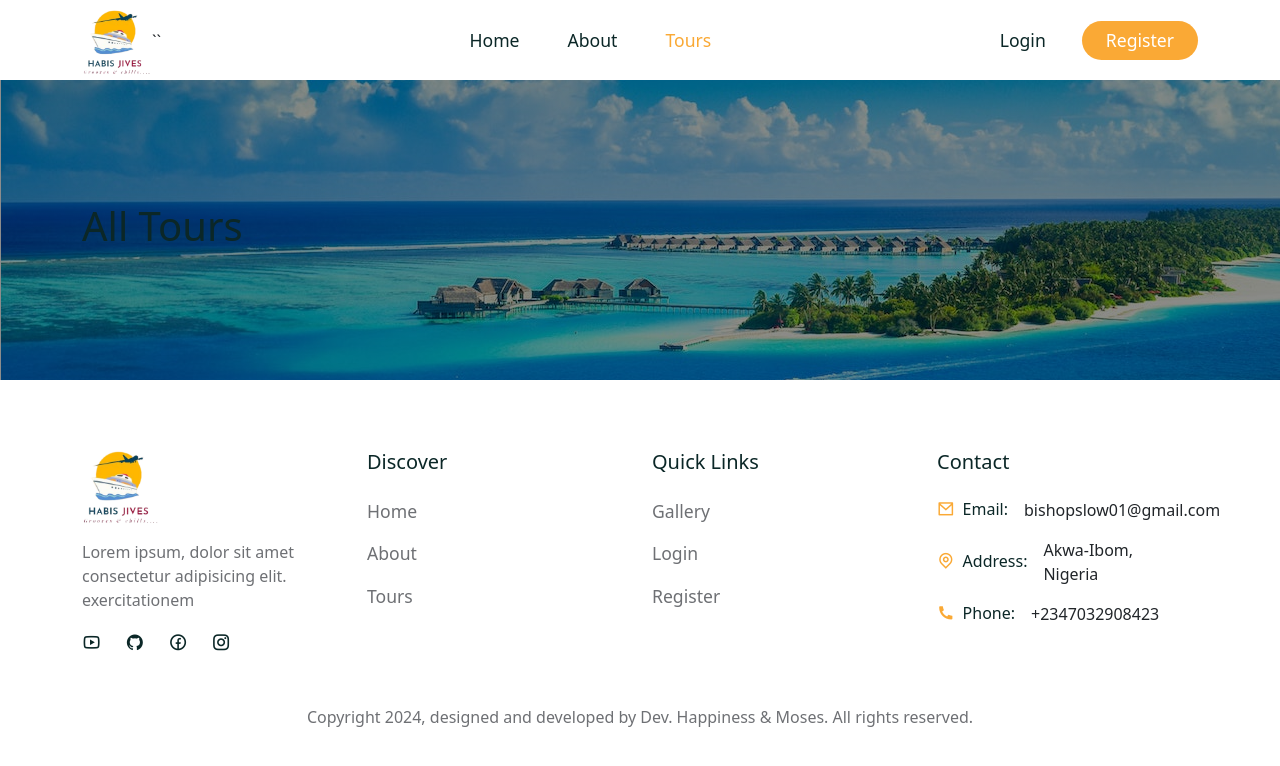
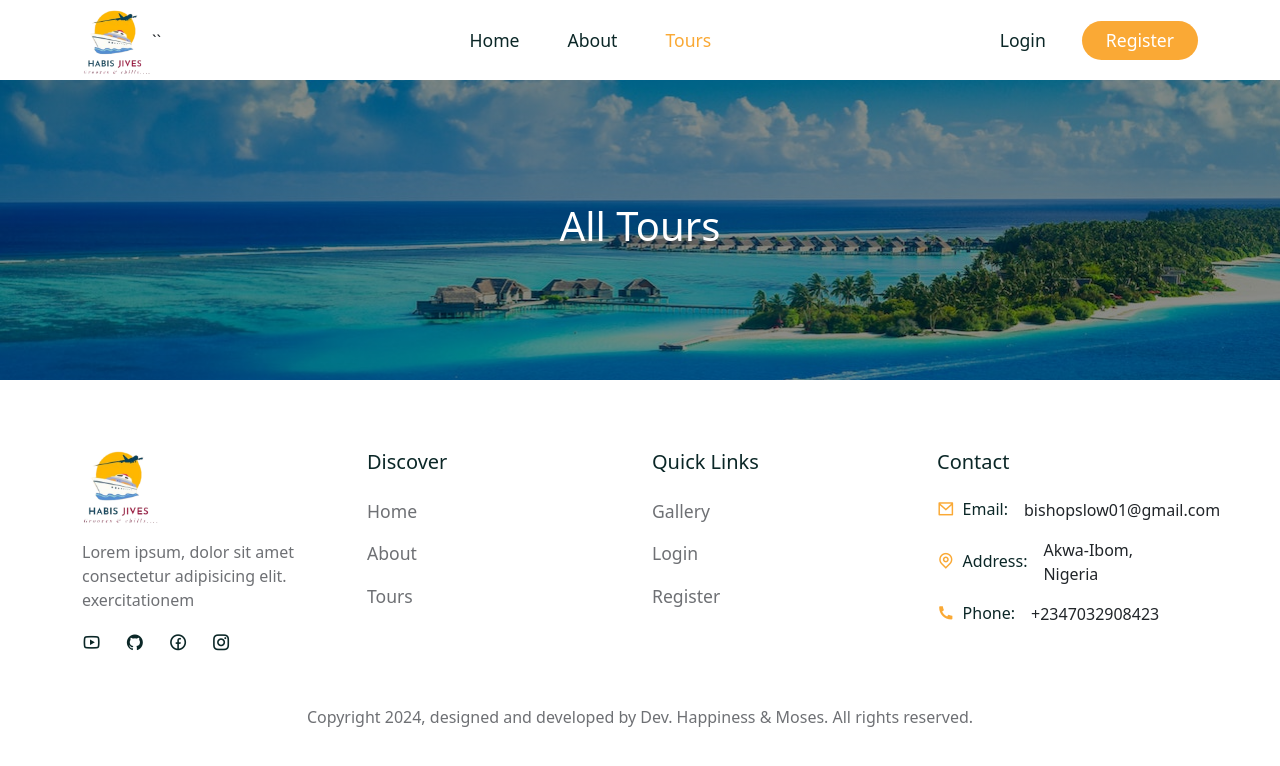
Before and after one commit to Happygirlie/Habis-Jives-travels-and-tour, a React (Create React App) app in the folder MernStack-Tour-Management-main/MernStack-Tour-Management-main/tour-management/frontend/: page /tours in a window 1280 px wide. Shown: the top 766 px of the page. Built offline with nearby package versions, Linux system fonts and the light colour scheme; a web font is replaced by a local one.

Commit message:
concluded implementation of common-section

```diff
--- a/MernStack-Tour-Management-main/MernStack-Tour-Management-main/tour-management/frontend/src/shared/common-section.css
+++ b/MernStack-Tour-Management-main/MernStack-Tour-Management-main/tour-management/frontend/src/shared/common-section.css
@@ -4,8 +4,15 @@
     background:
         linear-gradient(rgba(0,0,0,0.45), rgba(0,0,0,0.45)),
         url("../assets/images/tour.jpg") no-repeat center center;
+    background-size: cover;
     height: 300px;
     display: flex;
     align-items: center;
     justify-content: center;
+    text-align: center;
 }
+
+.common__section h1 {
+    font-size: 2.5rem;
+    color: #fff;
+}
```
Also changed, not shown: MernStack-Tour-Management-main/MernStack-Tour-Management-main/tour-management/frontend/src/styles/tour.css (added).
